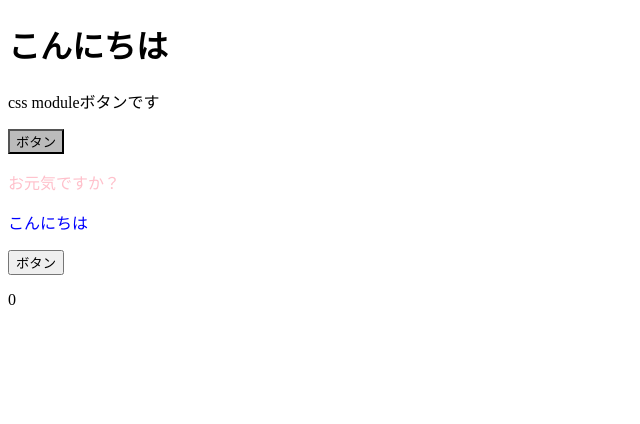
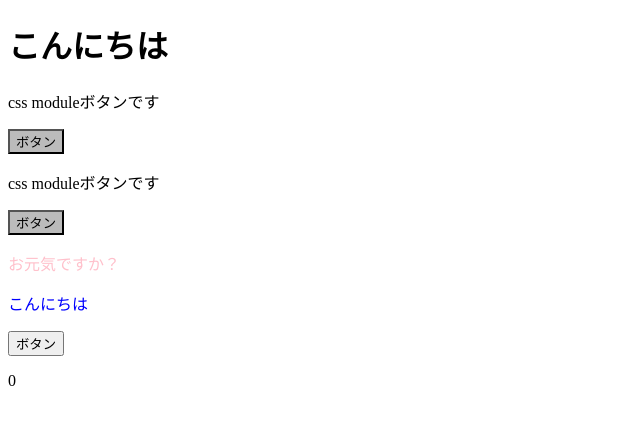
Before and after one commit to westtail/React_study_repository, a React (Create React App) app in the folder reactApp/react-sample/: page / in a window 1280 px wide. Shown: the top 424 px of the page, without its empty margins (0-640 px from the left). Built offline with nearby package versions, Linux system fonts and the light colour scheme.

Commit message:
styledJsxのインストールと反映

```diff
--- a/reactApp/react-sample/package.json
+++ b/reactApp/react-sample/package.json
@@ -10,6 +10,7 @@
     "react-dom": "^18.2.0",
     "react-scripts": "5.0.1",
     "sass": "^1.62.1",
+    "styled-jsx": "^5.1.2",
     "web-vitals": "^2.1.4"
   },
   "scripts": {
--- a/reactApp/react-sample/src/App.jsx
+++ b/reactApp/react-sample/src/App.jsx
@@ -2,6 +2,7 @@ import { useState } from "react";
 import { useEffect } from "react";
 import { ColoredMessage } from "./components/ColoredMessage";
 import { CssModule } from "./CssModule";
+import { StyledJsx } from "./StyledJsx";
 
 export const App = () => {
     const onClickButton = () => {
@@ -18,6 +19,7 @@ export const App = () => {
         <div>
             <h1>こんにちは</h1>
             <CssModule></CssModule>
+            <StyledJsx></StyledJsx>
             <ColoredMessage color="pink">お元気ですか？</ColoredMessage>
             <ColoredMessage color="blue">こんにちは</ColoredMessage>
             <button onClick={onClickButton}>ボタン</button>
--- /dev/null
+++ b/reactApp/react-sample/src/StyledJsx.jsx
@@ -0,0 +1,24 @@
+export const StyledJsx = () => {
+    return (
+        <>
+            <div className="container2">
+                <p className="title2">css moduleボタンです</p>
+                <button className="button2">ボタン</button>
+            </div>
+            <style jsx>
+                {`
+                .comtainer2 {
+                    border: solid 1px #aaa;
+                    text-align: center;
+                }
+                .title2 {
+                    color: #000;
+                }
+                .button2 {
+                    background-color:  #bbb;
+                }
+                `}
+            </style>
+        </>
+    );
+};
```
Also changed, not shown: 1 other file (tests, documents, lock files or other folders).
